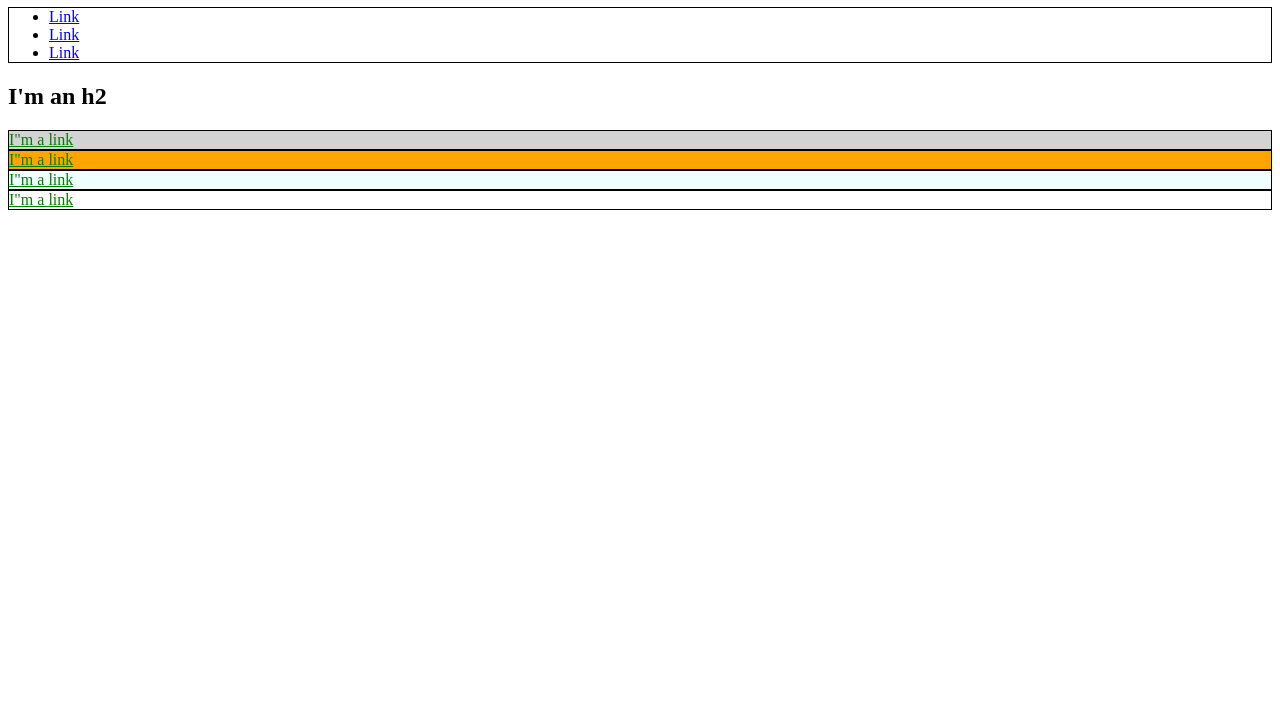
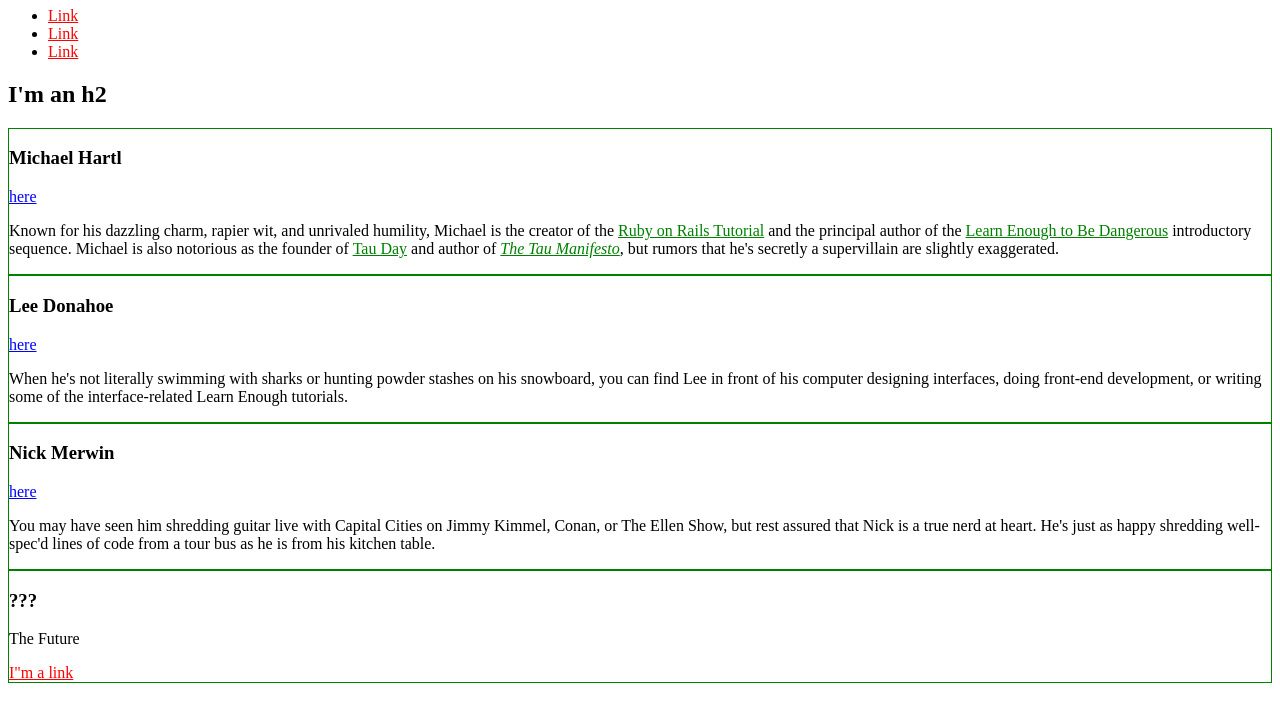
Before and after one commit to jsocko515/jsocko515.github.io, a plain HTML site: page index.html in a window 1280 px wide. Shown: the part 73-800 px from the top of the page. Drawn offline with Linux system fonts and the light colour scheme.

Commit message:
Completed index HTML frame

```diff
--- a/index.html
+++ b/index.html
@@ -4,40 +4,32 @@
     <title>Test Page: Don't Panic</title>
     <meta charset="utf-8">
     <style>
+      /* GLOBAL STYLES */
       a {
         color: red;
       }
-      #exec-bio {
-        background-color: lightgrey;
+      div.bio-box {
+         border: 1px solid green;
       }
-      #exec-cio {
-        background-color: orange;
+
+      /* SOCIAL STYLES */
+      .social-link {
+        color: blue;
       }
+
+      /* BIO STYLES */
       .bio-box {
         border: 1px solid black;
       }
-      .bio-box a {
+      .bio-copy a {
         color: green;
       }
-      .cio-box {
-        background-color: azure;
-      }
-      div {
-        border: 1px solid black;
-      }
-      div a {
-        color: green;
-      }
-      li a {
-        color: blue;
-      }
-      ul {
-        border: 1px solid black;
-      }
+
+
     </style>
   </head>
   <body>
-    <h1>I'm an h1</h1>
+    <h1 class="social-link">I'm an h1</h1>
     <ul>
       <li>
         <a href="http://example.com/">Link</a>
@@ -50,16 +42,36 @@
       </li>
     </ul>
     <h2>I'm an h2</h2>
-    <div id="exec-bio" class="bio-box">
-      <a href="http://example.com/">I"m a link</a>
-    </div>
-    <div id="exec-cio" class="bio-box">
-      <a href="http://example.com/">I"m a link</a>
-    </div>
-    <div class="bio-box cio-box">
-      <a href="http://example.com/" >I"m a link</a>
+    <div class="bio-box">
+      <h3>Michael Hartl</h3>
+      <a href="http://twitter.com/mhartl1" class="social-link">here</a>
+      <div class="bio-copy">
+        <p>
+          Known for his dazzling charm, rapier wit, and unrivaled humility, Michael is the creator of the <a href="http://railstutorial.org"> Ruby on Rails Tutorial</a> and the principal author of the <a href="http://learnenough.com">Learn Enough to Be Dangerous</a> introductory sequence. Michael is also notorious as the founder of <a href="http://tauday">Tau Day</a> and author of <a href="htt://tauday.com/tau-manifesto"><em>The Tau Manifesto</em></a>, but rumors that he's secretly a supervillain are slightly exaggerated.
+        </p>
+      </div>
     </div>
     <div class="bio-box">
+      <h3>Lee Donahoe</h3>
+      <a href="http://twitter.com/leedonahoe" class="social-link">here</a>
+      <div class="bio-copy">
+        <p>When he's not literally swimming with sharks or hunting powder stashes on his snowboard, you can find Lee in front of his computer designing interfaces, doing front-end development, or writing some of the interface-related Learn Enough tutorials.
+        </p>
+      </div>
+    </div>
+    <div class="bio-box">
+      <h3>Nick Merwin</h3>
+      <a href="http://twitter.com/nickmerwin" class="social-link">here</a>
+      <div class="bio-copy">
+        <p>You may have seen him shredding guitar live with Capital Cities on Jimmy Kimmel, Conan, or The Ellen Show, but rest assured that Nick is a true nerd at heart. He's just as happy shredding well-spec'd lines of code from a tour bus as he is from his kitchen table.
+        </p>
+      </div>
+    </div>
+    <div class="bio-box">
+      <h3>???</h3>
+      <p>
+        The Future
+      </p>
       <a href="http://example.com/">I"m a link</a>
     </div>
   </body>
```
